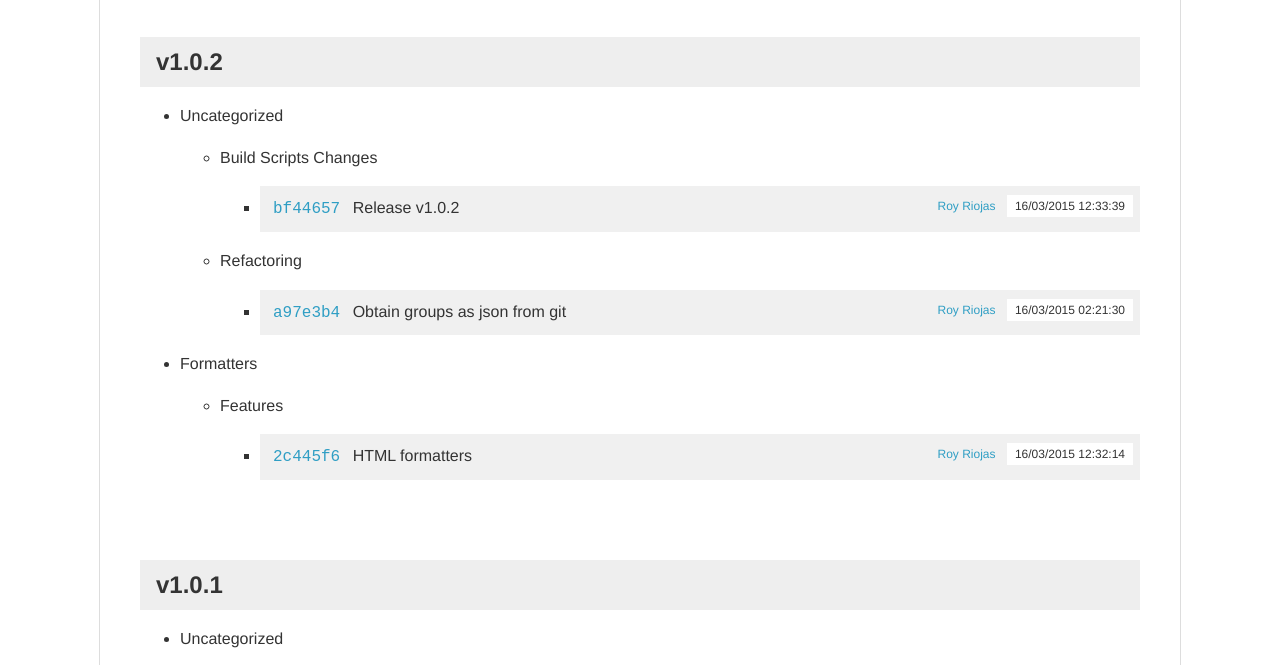
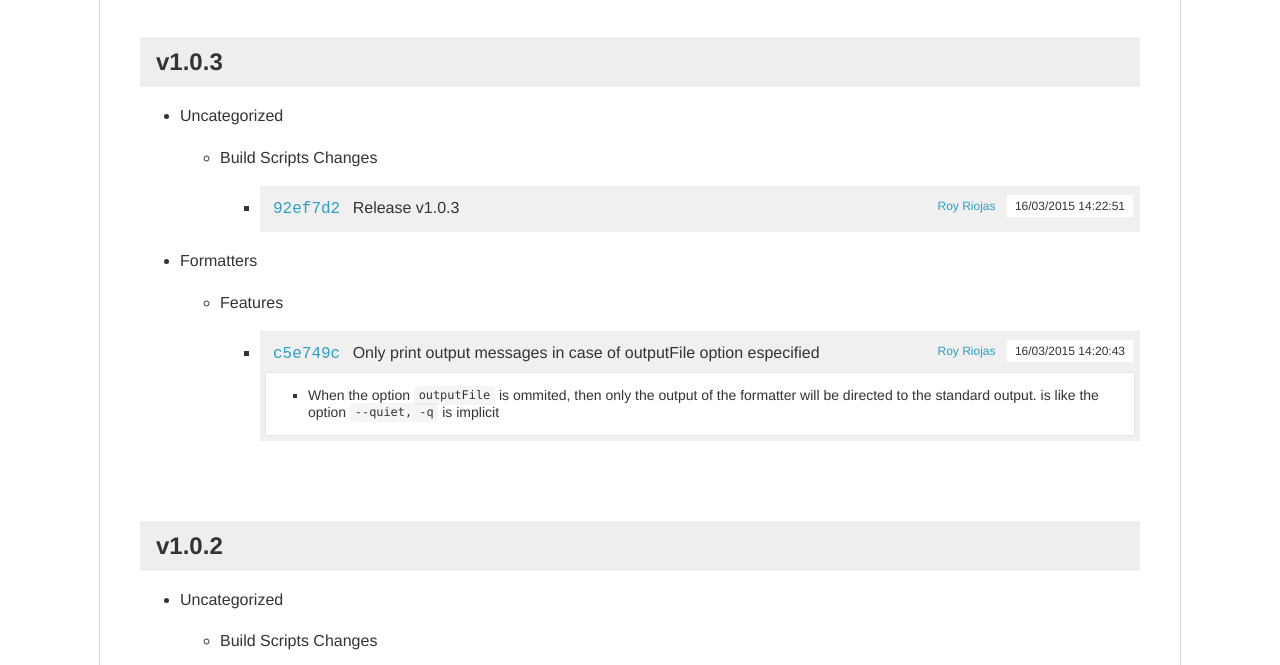
Before and after one commit to royriojas/changelogx, a website: page report.html in a window 1280 px wide. Shown: the part 86-751 px from the top of the page. Drawn offline with Linux system fonts and the light colour scheme.

Commit message:
ENH: (formatters) html formatter style improved

```diff
--- a/report.html
+++ b/report.html
@@ -702,7 +702,10 @@ body {
 }
 
 .markdown-body.commit-group p {
-
+  margin-right: 200px;
+  text-overflow: ellipsis;
+  overflow: hidden;
+  white-space: nowrap;
 }
 
 .commit-message {
@@ -782,7 +785,73 @@ h2.group-name {
   <body>
     <div class="main-container">
     <h1 class="clog-title"><span>changelogx - Changelog</span></h1>
-                            <h2 class="group-name">v1.0.2</h2>
+                            <h2 class="group-name">v1.0.3</h2>
+        <section class="clog-logs">
+          <ul>
+                          <li>
+                <p>Uncategorized
+</p>
+                <ul>
+                                  <li>
+                    <p>Build Scripts Changes</p>
+                    <ul>
+                                              <li class="commit-entry-li">
+                          <div class="commit-entry">
+                            <hgroup class="markdown-body commit-group">
+                              <p class="commit-message">
+                                <a target="_blank" class="info-link hash" href="https://github.com/royriojas/changelogx/commit/92ef7d2"><span>92ef7d2</span></a>
+
+                                <span>Release v1.0.3
+</span>
+                                <span class="meta-data">
+                                  <a target="_blank" class="info-link author" href="https://github.com/Roy Riojas"><span>Roy Riojas</span></a>
+                                  <span class="commit-date">16/03/2015 14:22:51</span>
+                                </span>
+                              </p>
+                            </hgroup>
+                                                      </div>
+                        </li>
+                                          </ul>
+                  </li>
+                                </ul>
+              </li>
+                          <li>
+                <p>Formatters
+</p>
+                <ul>
+                                  <li>
+                    <p>Features</p>
+                    <ul>
+                                              <li class="commit-entry-li">
+                          <div class="commit-entry">
+                            <hgroup class="markdown-body commit-group">
+                              <p class="commit-message">
+                                <a target="_blank" class="info-link hash" href="https://github.com/royriojas/changelogx/commit/c5e749c"><span>c5e749c</span></a>
+
+                                <span>Only print output messages in case of outputFile option especified
+</span>
+                                <span class="meta-data">
+                                  <a target="_blank" class="info-link author" href="https://github.com/Roy Riojas"><span>Roy Riojas</span></a>
+                                  <span class="commit-date">16/03/2015 14:20:43</span>
+                                </span>
+                              </p>
+                            </hgroup>
+                                                          <div class="markdown-body commit-body">
+                                <ul>
+<li>When the option <code>outputFile</code> is ommited, then only the output of the formatter will
+be directed to the standard output. is like the option <code>--quiet, -q</code> is implicit</li>
+</ul>
+
+                              </div>
+                                                      </div>
+                        </li>
+                                          </ul>
+                  </li>
+                                </ul>
+              </li>
+                      </ul>
+        </section>
+                        <h2 class="group-name">v1.0.2</h2>
         <section class="clog-logs">
           <ul>
                           <li>
--- a/resources/_styles.twig
+++ b/resources/_styles.twig
@@ -683,11 +683,14 @@ body {
 }
 
 .markdown-body.commit-group p {
-
+  margin-right: 200px;
+  text-overflow: ellipsis;
+  overflow: hidden;
+  white-space: nowrap;
 }
 
 .commit-message {
-  font-size: 16px;
+  font-size: 14px;
 }
 
 a.info-link {
```
